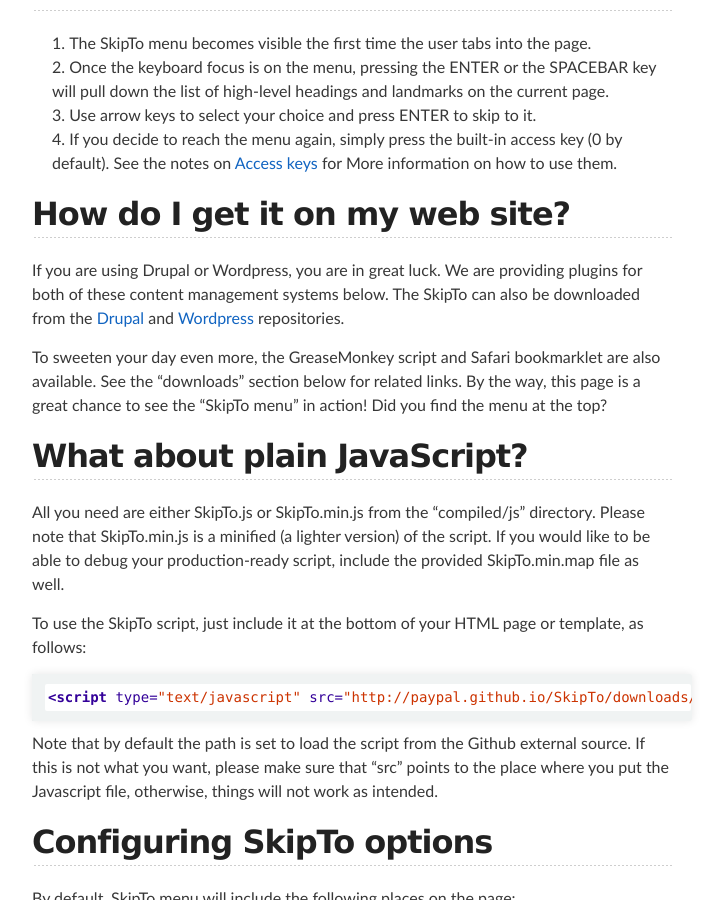
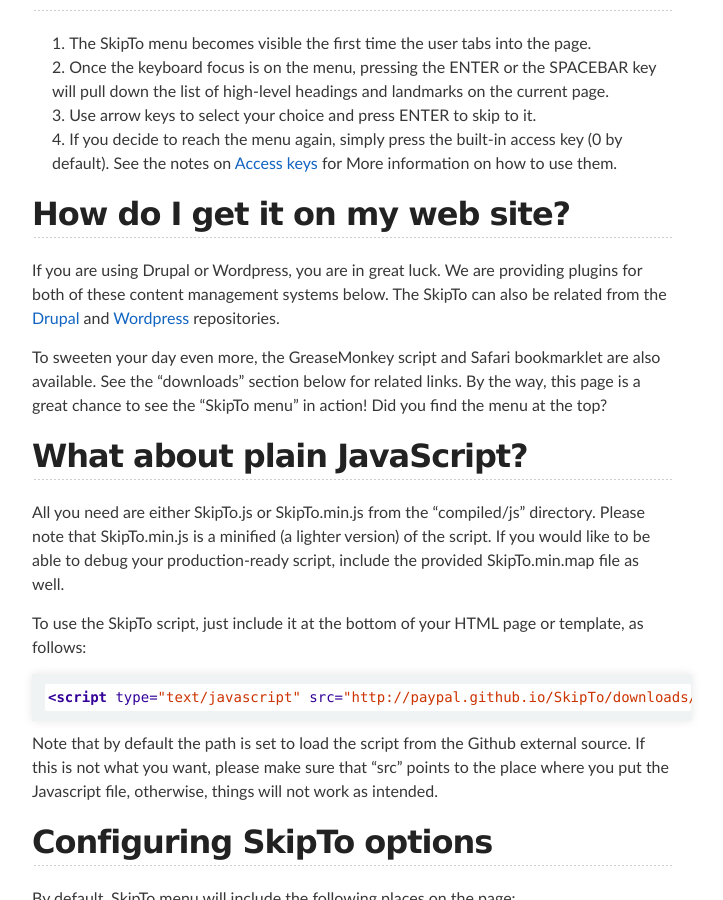
Before and after one commit to paypal/skipto, a Jekyll site: the page built from index.md, in a window 1280 px wide and 900 px high, scrolled down 647 px. Shown: the whole window, without its empty margins (288-1011 px from the left). Built offline with Jekyll 4.4.1, drawn with Linux system fonts in a browser that asks for light colours; Markdown is read by kramdown in place of the engine named in the settings; some of the changed text lies outside the part shown.

```diff
--- a/index.md
+++ b/index.md
@@ -19,7 +19,7 @@ The SkipTo script creates a drop-down menu consisting of the links to the import
 4.  If you decide to reach the menu again, simply press the built-in access key (0 by default). See the notes on [Access keys](#access-keys) for More information on how to use them.
 
 ## How do I get it on my web site?
-If you are using Drupal or Wordpress, you are in great luck. We are providing plugins for both of these content management systems below. The SkipTo can also be downloaded from the [Drupal](https://drupal.org/project/SkipTo) and [Wordpress](http://wordpress.org/plugins/skip-to/) repositories.
+If you are using Drupal or Wordpress, you are in great luck. We are providing plugins for both of these content management systems below. The SkipTo can also be related from the [Drupal](https://drupal.org/project/SkipTo) and [Wordpress](http://wordpress.org/plugins/skip-to/) repositories.
 
 To sweeten your day even more, the GreaseMonkey script and Safari bookmarklet are also available. See the "downloads" section below for related links.
 By the way, this page is a great chance to see the "SkipTo menu" in action! Did you find the menu at the top?
```
Also changed, not shown: other parts of index.md (+1 -1 lines).
